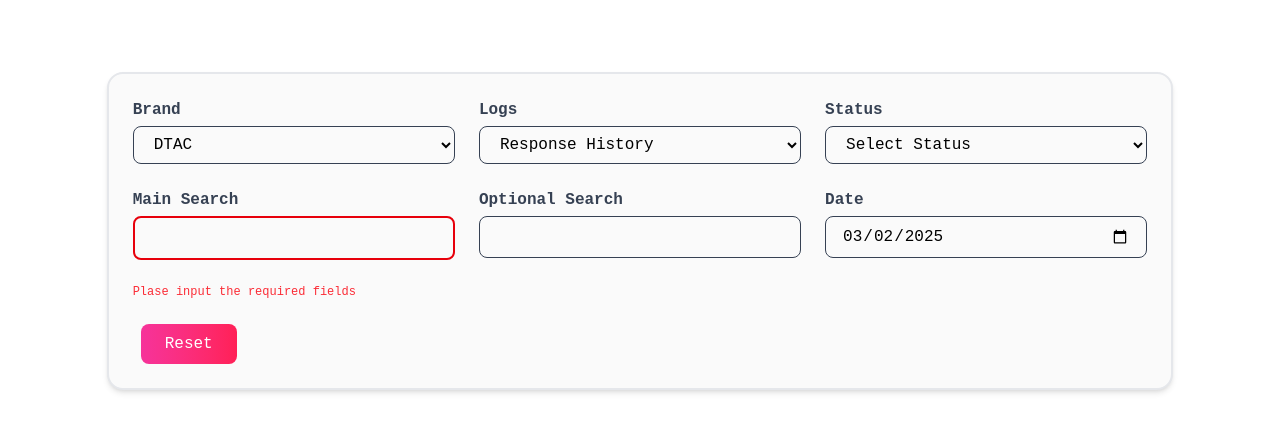
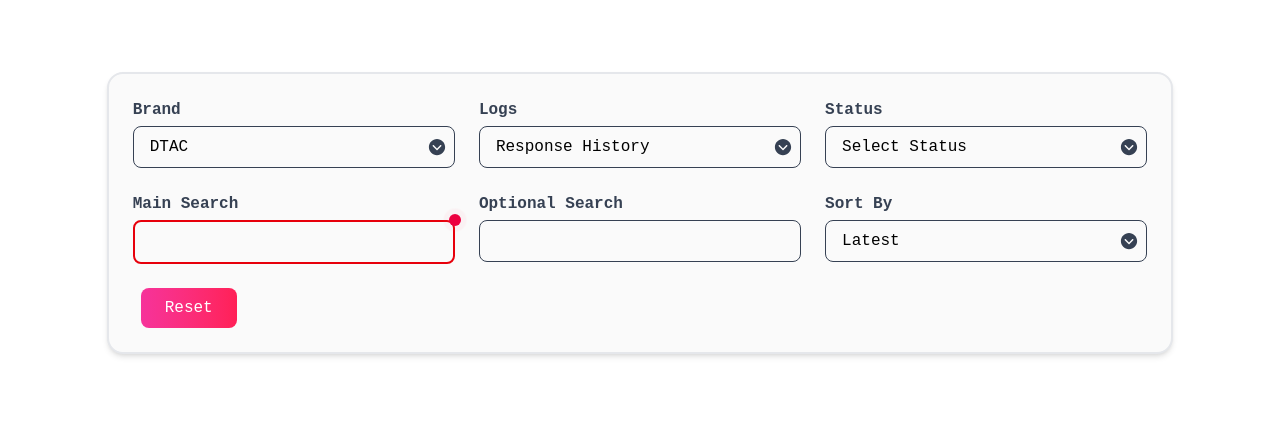
Before and after one commit to memorytao/log-display, a React (Vite) app: page / in a window 1280 px wide. Shown: the top 432 px of the page. Built offline with nearby package versions, Linux system fonts and the light colour scheme.

Commit message:
1. change variable name to be at should be 2. change param api 3. add select for status 4. add sorting 5. improve required search

```diff
--- a/src/display/DisplayResults.jsx
+++ b/src/display/DisplayResults.jsx
@@ -37,7 +37,7 @@ const DisplayResults = ({ csvData, logType }) => {
   });
 
   return (
-    <div className="overflow-x-auto max-w-screen-2xl min-w-0 mt-10 h-120 max-h-screen rounded-2xl mx-auto mb-auto border-l-10 border-l-gray-300  border-b-15 border-b-gray-300 border-r-12 border-r-gray-300">
+    <div className="overflow-x-auto max-w-400 min-w-3xl mt-10 min-h-auto max-h-120 rounded-2xl mx-auto mb-auto border-l-10 border-l-gray-300  border-b-15 border-b-gray-300 border-r-12 border-r-gray-300">
       <table className="bg-white">
         {/* Table Header */}
         <thead className="h-15 max-h-150 bg-gradient-to-b from-gray-900 to-gray-700">
--- a/src/search/SearchCriteria.jsx
+++ b/src/search/SearchCriteria.jsx
@@ -1,16 +1,17 @@
-import { useState, useEffect, useRef } from "react";
+import { useState, useRef } from "react";
 import DisplayResults from "../display/DisplayResults";
 import { getDtacResponseLogs, getDtacContactLogs } from "../api/DtacAPI";
 import { getTrueResponseLogs, getTrueContactLogs } from "../api/TrueAPI";
 import Loading from "./Loading";
 import "./criteria.css";
+import { IoIosArrowDropdownCircle } from "react-icons/io";
 
 const SearchCriteria = () => {
   // State for form inputs
   const [status, setStatus] = useState("");
-  const [msisdn, setMsisdn] = useState("");
-  const [date, setDate] = useState("");
-  const [packCode, setPackage] = useState("");
+  const [mainSearch, setMainSearch] = useState("");
+  const [sorting, setSorting] = useState("latest");
+  const [optionalSearch, setOptionalSearch] = useState("");
   const [selectedLog, setSelectedLog] = useState("Response History"); // State for select log
   const [selectedBrand, setSelectedBrand] = useState("DTAC"); // State for select brand
 
@@ -25,9 +26,9 @@ const SearchCriteria = () => {
   // Handle form reset
   const handleReset = () => {
     setStatus("");
-    setMsisdn("");
-    setDate(new Date().toISOString().split("T")[0]); // Reset to current date
-    setPackage("");
+    setMainSearch("");
+    setSorting("latest");
+    setOptionalSearch("");
     setCsvData("");
     setSelectedLog("Response History"); // Reset select menu to default
     setSelectedBrand("DTAC");
@@ -44,19 +45,6 @@ const SearchCriteria = () => {
     setCsvData("");
   };
 
-  // const handleMSISDNChange = (e) => {
-  //   const { value } = e.target;
-  //   if (value.match(/^[0-9]*$/)) {
-  //     setMsisdn(value);
-  //   }
-  // };
-  // Set current date when the component mounts
-  useEffect(() => {
-    const today = new Date();
-    const formattedDate = today.toISOString().split("T")[0]; // Format as YYYY-MM-DD
-    setDate(formattedDate); // Set the current date
-  }, []);
-
   // Handle form submission
   const handleSearch = async () => {
     setCsvData("");
@@ -65,19 +53,14 @@ const SearchCriteria = () => {
 
     const searchParams = {
       status: status,
-      msisdn: msisdn,
-      date: date,
-      packageCode: packCode,
+      mainSearch: mainSearch.trim(),
+      sort: sorting,
+      optionalSearch: optionalSearch.trim(),
       selectedLog: selectedLog,
       selectedBrand: selectedBrand,
     };
 
-    // if (!searchParams.packageCode || searchParams.packageCode.length < 3) {
-    //   searchParams.packageCode = selectedBrand;
-    //   console.log(searchParams.packageCode);
-    // }
-
-    console.log("search param :", searchParams);
+    // console.log("search param :", searchParams);
 
     try {
       let data;
@@ -163,30 +146,42 @@ const SearchCriteria = () => {
             <label className="block text-balance font-semibold text-gray-700 ">
               Brand
             </label>
+            <div className="relative">
               <select
                 value={selectedBrand}
-              // onChange={(e) => setSelectedBrand(e.target.value)}
                 onChange={handleSelectedBrand}
-              className=" mt-1 block w-full px-4 py-2 border border-gray-700 rounded-lg focus:outline-none focus:ring-1 focus:ring-sky-400"
+                className="mt-1 block w-full px-4 py-2 border border-gray-700 rounded-lg focus:outline-none focus:ring-1 focus:ring-cyan-400 appearance-none"
               >
                 <option value="DTAC">DTAC</option>
                 <option value="TRUE">TRUE</option>
               </select>
+              {/* Custom dropdown arrow using react-icons */}
+              <div className="absolute inset-y-0 right-0 flex items-center px-2 pointer-events-none">
+                <IoIosArrowDropdownCircle className="h-5 w-5 text-gray-700" />
+              </div>
+            </div>
           </div>
 
           {/* Select Menu */}
+
           <div>
             <label className="block text-balance font-semibold text-gray-700">
               Logs
             </label>
+            <div className="relative">
               <select
                 value={selectedLog}
                 onChange={handleSelectedLog}
-              className="mt-1 block w-full px-4 py-2 border border-gray-700 rounded-lg focus:outline-none focus:ring-1 focus:ring-sky-400"
+                className="mt-1 block w-full px-4 py-2 border border-gray-700 rounded-lg focus:outline-none focus:ring-1 focus:ring-cyan-400 appearance-none"
               >
                 <option value="Response History">Response History</option>
                 <option value="Contact History">Contact History</option>
               </select>
+              {/* Custom dropdown arrow using react-icons */}
+              <div className="absolute inset-y-0 right-0 flex items-center px-2 pointer-events-none">
+                <IoIosArrowDropdownCircle className="h-5 w-5 text-gray-700" />
+              </div>
+            </div>
           </div>
 
           {/* Status Dropdown */}
@@ -194,36 +189,50 @@ const SearchCriteria = () => {
             <label className="block text-balance font-semibold text-gray-700">
               Status
             </label>
+            <div className="relative">
               <select
                 value={status}
                 // placeholder="Select Status"
                 onChange={(e) => setStatus(e.target.value)}
-              className="mt-1 block w-full px-4 py-2 border border-gray-700 rounded-lg focus:outline-none focus:ring-1 focus:ring-sky-400"
+                className="mt-1 block w-full px-4 py-2 border border-gray-700 rounded-lg focus:outline-none focus:ring-1 focus:ring-cyan-400 appearance-none"
               >
                 <option value="">Select Status</option>
                 <option value="FULS">FULS</option>
                 <option value="FULF">FULF</option>
+                <option value="SUCCESS">SUCCESS</option>
+                <option value="Success">Success</option>
               </select>
+              {/* Custom dropdown arrow using react-icons */}
+              <div className="absolute inset-y-0 right-0 flex items-center px-2 pointer-events-none">
+                <IoIosArrowDropdownCircle className="h-5 w-5 text-gray-700" />
+              </div>
+            </div>
           </div>
 
-          {/* MSISDN Text Field */}
+          {/* MAIN Text Search */}
           <div>
             <label className="block text-balance font-semibold text-gray-700">
               Main Search
             </label>
+            <div className="relative">
               <input
                 required
                 maxLength={30}
                 type="tel"
-              value={msisdn}
-              onChange={(e) => setMsisdn(e.target.value)}
-              // onChange={handleMSISDNChange}
-              // placeholder="input at least 8 letters"
-              className="required:border-red-600 required:border-2 mt-1 block w-full px-4 py-2 border border-gray-700 rounded-lg focus:outline-none focus:ring-1"
+                value={mainSearch}
+                onChange={(e) => setMainSearch(e.target.value)}
+                className="required:border-red-600 required:border-2 mt-1 block w-full px-4 py-2 rounded-lg focus:outline focus:outline-pink-400"
               />
+              <span className="absolute top-0 right-0 transform -translate-y-1/2 translate-x-1/2">
+                <span className="relative flex size-3">
+                  <span className="absolute inline-flex h-full w-full animate-ping rounded-full bg-rose-400 opacity-75"></span>
+                  <span className="relative inline-flex size-3 rounded-full bg-rose-600"></span>
+                </span>
+              </span>
+            </div>
           </div>
 
-          {/* Package Text Field */}
+          {/* Optional Text Search */}
           <div>
             <label className="block text-balance font-semibold text-gray-700">
               Optional Search
@@ -231,35 +240,41 @@ const SearchCriteria = () => {
             <input
               // required
               type="text"
-              value={packCode}
+              value={optionalSearch}
               maxLength={35}
-              onChange={(e) => setPackage(e.target.value)}
-              // placeholder="input at least 3 letters"
-              className="mt-1 block w-full px-4 py-2 border border-gray-700 rounded-lg focus:outline-none focus:ring-1 focus:ring-sky-400"
-              // className="required:border-red-600 required:border-2 mt-1 block w-full px-4 py-2 border border-gray-700 rounded-lg focus:outline-none focus:ring-2 focus:ring-blue-200"
+              onChange={(e) => setOptionalSearch(e.target.value)}
+              className="mt-1 block w-full px-4 py-2 border border-gray-700 rounded-lg focus:outline-none focus:ring-1 focus:ring-cyan-400"
             />
           </div>
 
-          {/* Date Input */}
+          {/* Sort by oldest/newest data */}
           <div>
             <label className="block text-balance font-semibold text-gray-700">
-              Date
+              Sort By
             </label>
-            <input
-              type="date"
-              value={date}
-              onChange={(e) => setDate(e.target.value)}
-              className="mt-1 block w-full px-4 py-2 border border-gray-700 rounded-lg focus:outline-none focus:ring-1 focus:ring-sky-400"
-            />
+            <div className="relative">
+              <select
+                value={sorting}
+                onChange={(e) => setSorting(e.target.value)}
+                className=" mt-1 block w-full px-4 py-2 border border-gray-700 rounded-lg focus:outline-none focus:ring-1 focus:ring-cyan-400 appearance-none"
+              >
+                <option value="latest">Latest</option>
+                <option value="oldest">Oldest</option>
+              </select>
+              {/* Custom dropdown arrow using react-icons */}
+              <div className="absolute inset-y-0 right-0 flex items-center px-2 pointer-events-none">
+                <IoIosArrowDropdownCircle className="h-5 w-5 text-gray-700" />
               </div>
-          <span className="text-xs text-red-500">
-            Plase input the required fields
-          </span>
+            </div>
+          </div>
+          {/* <span className="text-xs text-red-500">
+            Please input the required field first
+          </span> */}
         </div>
 
         {/* Submit Button */}
         <div className="flex flex-row mt-6">
-          {msisdn ? (
+          {mainSearch ? (
             <button
               ref={searchButtonRef}
               onClick={handleSearch}
```
Also changed, not shown: src/api/DtacAPI.js (+6 -6 lines), src/api/TrueAPI.js (+6 -6 lines), src/display/DisplayResults copy.jsx (deleted, +0 -135 lines), src/search/Search.jsx (deleted, +0 -55 lines). Lines whose indentation alone changed are shown as unchanged.
